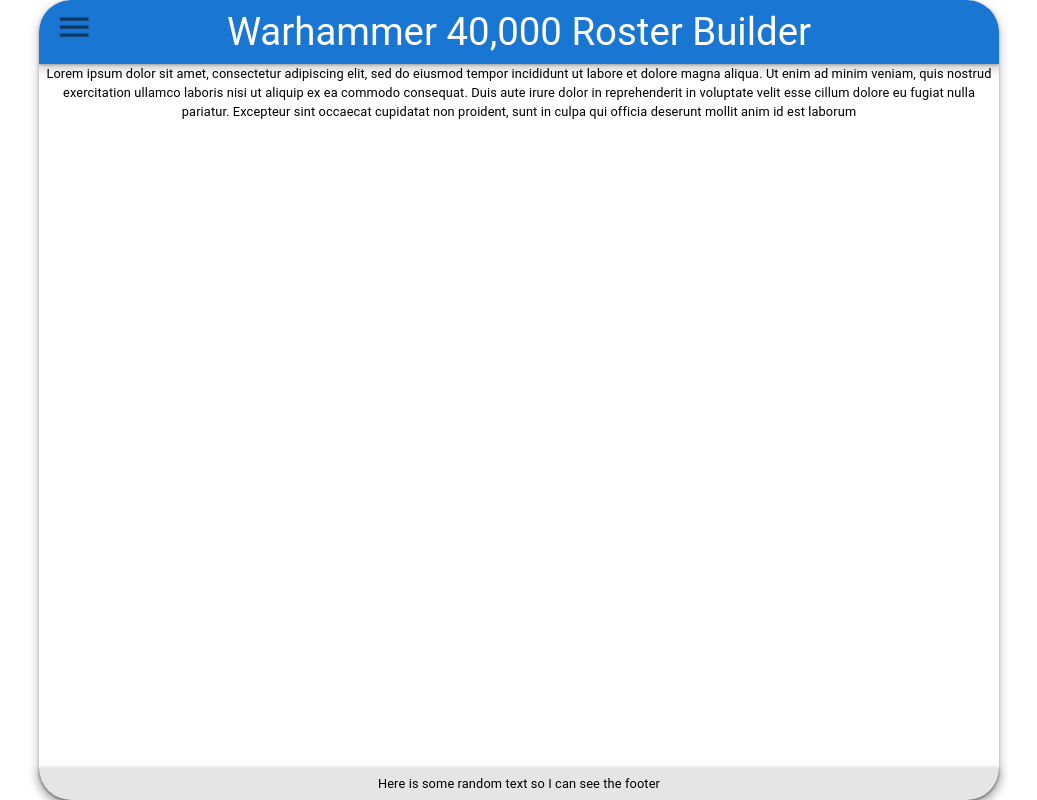
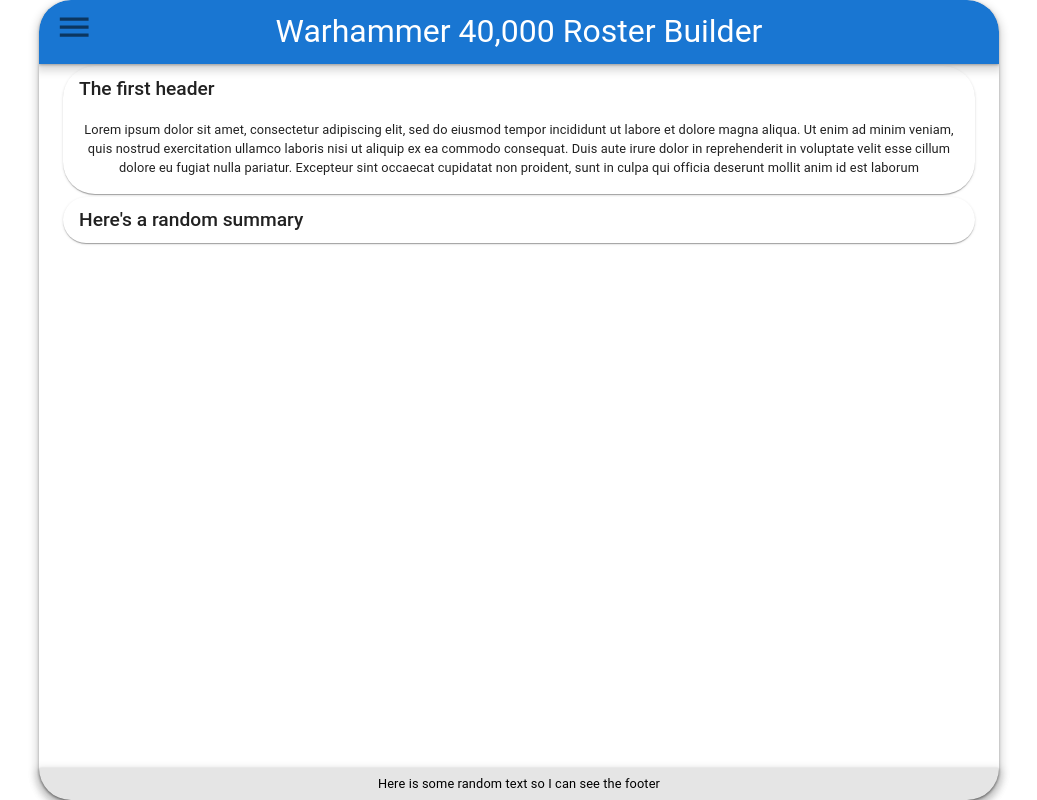
Before and after one commit to COftedahl/40K_Roster_Builder_Production, a React (Vite) app in the folder 40K_Roster_Builder/: page / in a window 1280 px wide. Shown: the whole page, without its empty margins (121-1158 px from the left). Built offline with nearby package versions, Linux system fonts and the light colour scheme.

Commit message:
Added collapsing cards to main screen

```diff
--- a/40K_Roster_Builder/src/components/App/App.css
+++ b/40K_Roster_Builder/src/components/App/App.css
@@ -9,7 +9,6 @@
 
   width: 100%;
   height: 100vh;
-  overflow: hidden;
 }
 
 .AppContainer {
--- /dev/null
+++ b/40K_Roster_Builder/src/components/CollapsibleCard/CollapsibleCard.css
@@ -0,0 +1,36 @@
+.CollapsibleCard {
+  .MuiAccordionSummary-root {
+    min-height: 0px;
+    min-width: 0px;
+  }
+  flex-grow: 0;
+  flex-direction: column;
+  display: flex !important;
+  justify-content: center;
+  align-items: center;
+  padding: 0px !important;
+  margin: 0.2vh !important;
+  width: 95%;
+  border: none;
+  outline: none;
+  border-radius: var(--standardBorderRadius) !important;
+  div, h6 {
+    flex-grow: 0;
+    width: 100%;
+    justify-content: center;
+    align-items: center;
+    line-height: 1vw;
+  }
+  h6 {
+    width: 100%;
+    display: flex;
+    height: 5.8vh;
+    padding: 0px;
+    max-height: 5.8vh;
+    div {
+      height: 100%;
+      min-height: 0px !important;
+      margin: 0px !important;
+    }
+  }
+}
--- /dev/null
+++ b/40K_Roster_Builder/src/components/CollapsibleCard/CollapsibleCard.tsx
@@ -0,0 +1,26 @@
+import { Accordion, AccordionDetails, AccordionProps, AccordionSummary } from '@mui/material';
+import './CollapsibleCard.css';
+
+interface CollapsibleCardProps {
+  summary: string;
+  children: JSX.Element;
+  props?: AccordionProps;
+  expanded: boolean;
+  onChange: (clickedBoxName: string) => (event: React.SyntheticEvent, isBoxClicked: boolean) => void;
+  boxName: string;
+}
+
+const CollapsibleCard: React.FC<CollapsibleCardProps > = ({summary, children, props, expanded, onChange, boxName}) => {
+
+  return (
+    <>
+      <Accordion slotProps={{heading: {component: 'h6'}}} className="CollapsibleCard" {...props} sx={{'::before': {backgroundColor: "rgba(0,0,0, 0.0)"}}}
+          expanded={expanded} onChange={onChange(boxName)}>
+        <AccordionSummary>{summary}</AccordionSummary>
+        <AccordionDetails>{children}</AccordionDetails>
+      </Accordion>
+    </>
+  );
+}
+
+export default CollapsibleCard;
--- a/40K_Roster_Builder/src/components/MainContentPage/MainContentPage.css
+++ b/40K_Roster_Builder/src/components/MainContentPage/MainContentPage.css
@@ -2,6 +2,8 @@
   display: flex;
   flex-direction: column;
   flex-grow: 1;
+
+  align-items: center;
 
   box-shadow: var(--mainDisplayAreaBoxShadow);
   border-radius: var(--mainDisplayAreaBorderRadius);
--- a/40K_Roster_Builder/src/components/MainContentPage/MainContentPage.tsx
+++ b/40K_Roster_Builder/src/components/MainContentPage/MainContentPage.tsx
@@ -1,4 +1,6 @@
 import { Box, Typography } from "@mui/material";
+import CollapsibleCard from "../CollapsibleCard/CollapsibleCard";
+import { useState } from "react";
 import './MainContentPage.css';
 
 interface MainContentPageProps {
@@ -6,11 +8,23 @@
 }
 
 const MainContentPage: React.FC<MainContentPageProps> = () => {
+  const CollapsibleBoxNames: string[] = ["FactionSelectorBox", "RosterCreatorBox"];
+
+  const [activeCollapsibleBox, setActiveCollabsibleBox] = useState<string>(CollapsibleBoxNames[0]);
+
+  const handleBoxClick = (clickedBoxName: string) => (event: React.SyntheticEvent, isBoxClicked: boolean) => {
+    setActiveCollabsibleBox(isBoxClicked ? clickedBoxName : "");
+  };
 
   return (
     <>
       <Box className="MainContentPageContainer">
-        <Typography>Lorem ipsum dolor sit amet, consectetur adipiscing elit, sed do eiusmod tempor incididunt ut labore et dolore magna aliqua. Ut enim ad minim veniam, quis nostrud exercitation ullamco laboris nisi ut aliquip ex ea commodo consequat. Duis aute irure dolor in reprehenderit in voluptate velit esse cillum dolore eu fugiat nulla pariatur. Excepteur sint occaecat cupidatat non proident, sunt in culpa qui officia deserunt mollit anim id est laborum</Typography>
+        <CollapsibleCard summary="The first header" expanded={activeCollapsibleBox === CollapsibleBoxNames[0]} onChange={handleBoxClick} boxName={CollapsibleBoxNames[0]}>
+          <Typography>Lorem ipsum dolor sit amet, consectetur adipiscing elit, sed do eiusmod tempor incididunt ut labore et dolore magna aliqua. Ut enim ad minim veniam, quis nostrud exercitation ullamco laboris nisi ut aliquip ex ea commodo consequat. Duis aute irure dolor in reprehenderit in voluptate velit esse cillum dolore eu fugiat nulla pariatur. Excepteur sint occaecat cupidatat non proident, sunt in culpa qui officia deserunt mollit anim id est laborum</Typography>
+        </CollapsibleCard>
+        <CollapsibleCard summary="Here's a random summary"  expanded={activeCollapsibleBox === CollapsibleBoxNames[1]} onChange={handleBoxClick} boxName={CollapsibleBoxNames[1]}>
+          <Typography>Lorem ipsum dolor sit amet, consectetur adipiscing elit, sed do eiusmod tempor incididunt ut labore et dolore magna aliqua. Ut enim ad minim veniam, quis nostrud exercitation ullamco laboris nisi ut aliquip ex ea commodo consequat. Duis aute irure dolor in reprehenderit in voluptate velit esse cillum dolore eu fugiat nulla pariatur. Excepteur sint occaecat cupidatat non proident, sunt in culpa qui officia deserunt mollit anim id est laborum</Typography>
+        </CollapsibleCard>
       </Box>
     </>
   );
--- a/40K_Roster_Builder/src/components/Theme/Theme.tsx
+++ b/40K_Roster_Builder/src/components/Theme/Theme.tsx
@@ -38,8 +38,8 @@
 
 const Theme: Theme = {
   appOverallFontSize_p: "1vw",
-  appOverallFontSize_h3: "3vw",
-  appOverallFontSize_h6: "2vw",
+  appOverallFontSize_h3: "2.5vw",
+  appOverallFontSize_h6: "1.5vw",
   appOverallBorderRadius: standardBorderRadius,
   appOverallColor: "blacK",
   appOverallBoxShadow: standardBoxShadow,
```
Also changed, not shown: 40K_Roster_Builder/src/components/FactionSelector/FactionSelector.tsx (added, +14 -0 lines), 40K_Roster_Builder/src/components/RosterBuildingArea/RosterBuildingArea.tsx (added, +14 -0 lines), 40K_Roster_Builder/src/TemplateTSXComponent.txt (renamed from 40K_Roster_Builder/src/TemplateTSXPage.txt), 40K_Roster_Builder/src/components/FactionSelector/FactionSelector.css (added), 40K_Roster_Builder/src/components/RosterBuildingArea/RosterBuildingArea.css (added).
